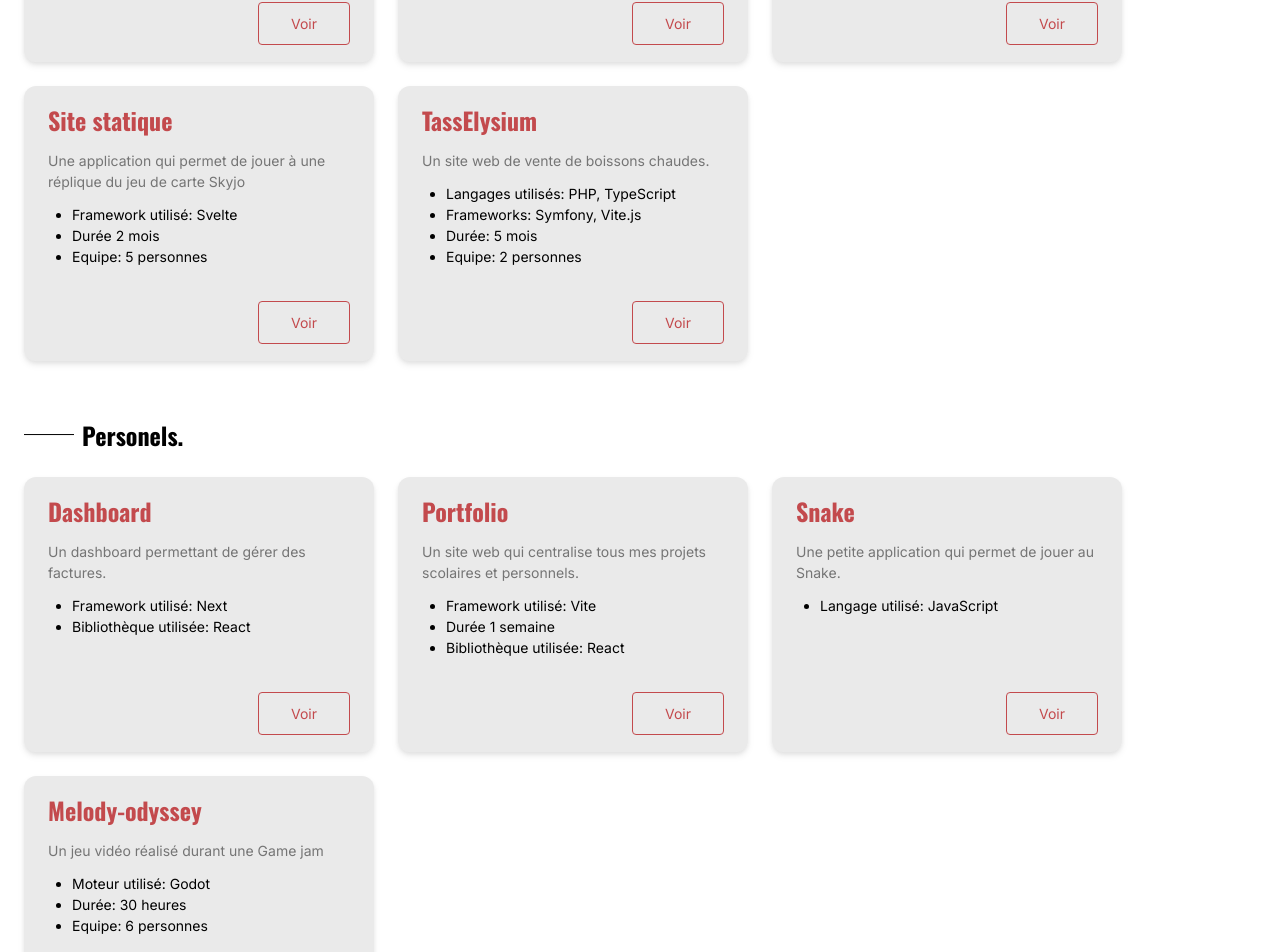
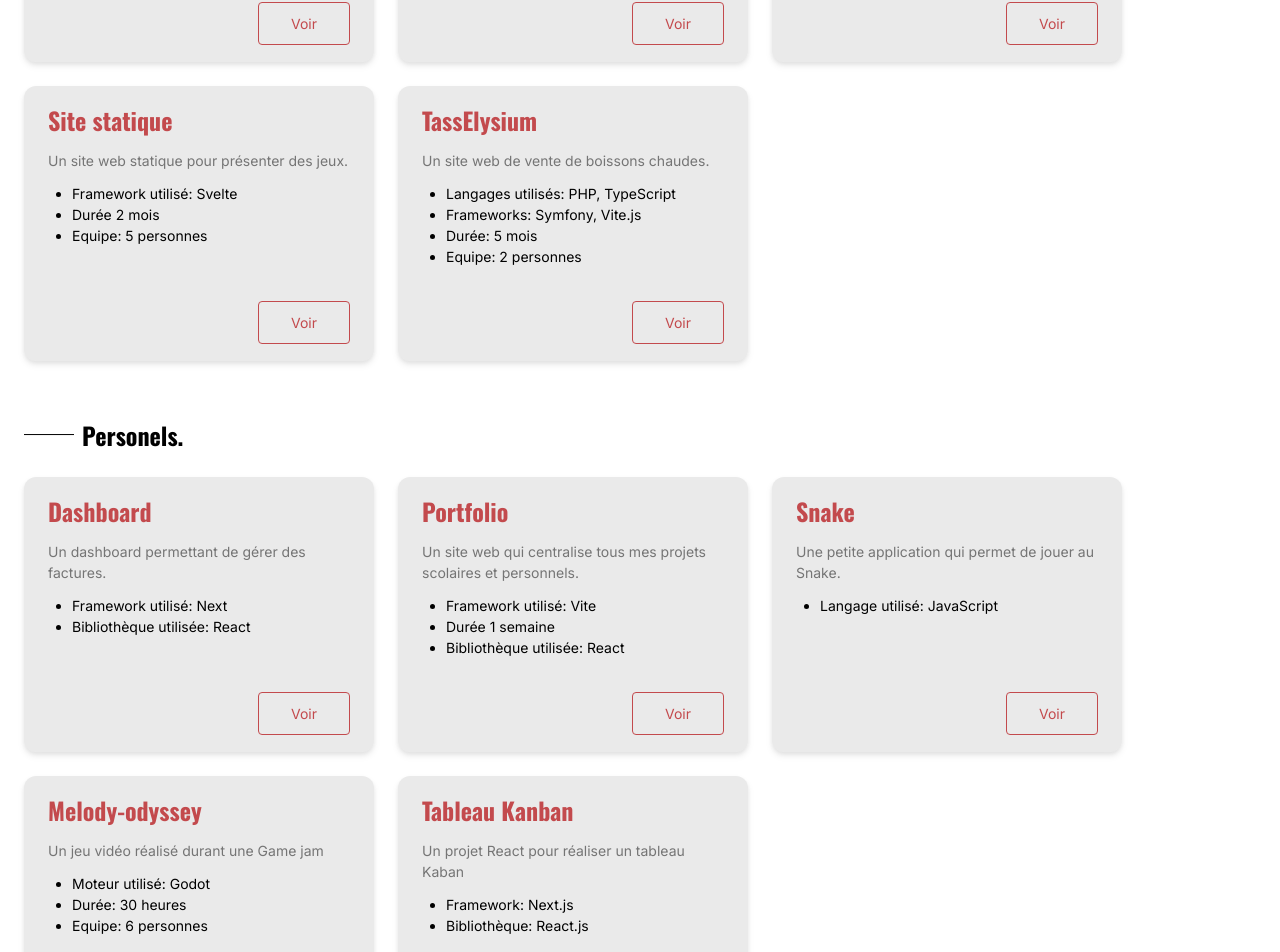
Before and after one commit to SkOor17/portfolio, a React (Vite) app: page /projects in a window 1280 px wide. Shown: the part 443-1395 px from the top of the page. Built offline with nearby package versions, Linux system fonts and the light colour scheme.

Commit message:
add kanban project + fix comment

```diff
--- a/src/data/datas.tsx
+++ b/src/data/datas.tsx
@@ -1,84 +1,91 @@
-import { ReactElement } from "react"
-import TailwindIcon from "../assets/TailwindIcon"
-import KotlinIcon from "../assets/KotlinIcon"
-import PhpIcon from "../assets/PhpIcon"
-import PythonIcon from "../assets/PythonIcon"
-import GoIcon from "../assets/GoIcon"
-import ReactIcon from "../assets/ReactIcon"
-import JavaScriptIcon from "../assets/JavaScript"
+import { ReactElement } from "react";
+import TailwindIcon from "../assets/TailwindIcon";
+import KotlinIcon from "../assets/KotlinIcon";
+import PhpIcon from "../assets/PhpIcon";
+import PythonIcon from "../assets/PythonIcon";
+import GoIcon from "../assets/GoIcon";
+import ReactIcon from "../assets/ReactIcon";
+import JavaScriptIcon from "../assets/JavaScript";
 
 export type ProjectType = {
-    id: number,
-    title: string,
-    description: string,
-    keyWords: Array<string>,
-    category: "perso" | "scolaire",
-    texte: Array<string>,
-    img: string,
-    link?: string,
-    toDisplay?: boolean,
-}
+  id: number;
+  title: string;
+  description: string;
+  keyWords: Array<string>;
+  category: "perso" | "scolaire";
+  texte: Array<string>;
+  img: string;
+  link?: string;
+  toDisplay?: boolean;
+};
 
 type Skill = {
-    id: number,
-    name: string,
-    icon: ReactElement,
-}
+  id: number;
+  name: string;
+  icon: ReactElement;
+};
 
 export const projects: ProjectType[] = [
   {
     id: 1,
     title: "Skyjo",
-        description: "Une application qui permet de jouer à une réplique du jeu de carte Skyjo.",
-        keyWords: ["Langage utilisé: Kotlin", "Durée 3 mois", "Equipe: 5 personnes"],
+    description:
+      "Une application qui permet de jouer à une réplique du jeu de carte Skyjo.",
+    keyWords: [
+      "Langage utilisé: Kotlin",
+      "Durée 3 mois",
+      "Equipe: 5 personnes",
+    ],
     category: "scolaire",
-        texte:
-        [
+    texte: [
       "Pendant un projet de trois mois au sein d'une équipe de cinq personnes, j'ai réalisé une adaptation du jeu Skyjo en Kotlin, en me concentrant sur la partie front-end. Ce travail m'a permis de traverser différentes phases clés : analyse des besoins pour définir les fonctionnalités essentielles, gestion de projet pour coordonner les tâches et assurer une bonne communication au sein de l'équipe, conception de l'interface utilisateur pour garantir une expérience fluide et attrayante, et enfin développement et intégration.",
-            "Ce projet m'a offert une excellente opportunité de mettre en pratique des compétences en développement collaboratif, en design UX/UI, et en méthodologies agiles"
+      "Ce projet m'a offert une excellente opportunité de mettre en pratique des compétences en développement collaboratif, en design UX/UI, et en méthodologies agiles",
     ],
     img: "/assets/Skyjo.png",
-        toDisplay: true
   },
   {
     id: 2,
     title: "Puissance 4",
-        description: "Une application qui permet de jouer au puissance 4 en réseaux.",
+    description:
+      "Une application qui permet de jouer au puissance 4 en réseaux.",
     keyWords: ["Langage utilisé: Go", "Durée 1 mois", "Equipe: 2 personnes"],
     category: "scolaire",
     texte: [
       "Ce projet est un puissance 4 en réseaux. Travailler sur ce jeu m'a permit d'apprendre à utiliser et à comprendre le concept des goroutines en Go mais aussi de continuer à travailler en collaboration avec Git.",
-            "Les principaux objectifs de ce projet était d'éviter tout deadlock ou race-condition pour permettre de jouer sans aucun problème au jeu sur différentes machines. Nous avons donc dû mettre en place un protocole de communication entre les clients et le serveur pour ensuite l'implémenter en Go."
+      "Les principaux objectifs de ce projet était d'éviter tout deadlock ou race-condition pour permettre de jouer sans aucun problème au jeu sur différentes machines. Nous avons donc dû mettre en place un protocole de communication entre les clients et le serveur pour ensuite l'implémenter en Go.",
     ],
     img: "/assets/puissance4.png",
-        toDisplay: true
+    toDisplay: true,
   },
   {
     id: 3,
     title: "Quadtree",
-        description: "Un petit jeu en go qui utilise le principe de quadtree pour générer une map.",
+    description:
+      "Un petit jeu en go qui utilise le principe de quadtree pour générer une map.",
     keyWords: ["Langage utilisé: Go", "Durée 3 mois", "Equipe: 2 personnes"],
     category: "scolaire",
-        texte:
-        [
+    texte: [
       "Pendant ce projet de plusieurs mois nous avons pu collaborer à deux dans le but de réaliser un petit jeu vidéo où nous pouvons déplacer le personnage sur une map généré grâce à un système de quadtree.",
       "La première partie de ce projet était donc de se familiariser avec le langage Go ainsi qu'avec les algorithmes récursifs pour pouvoir faire l'algorithme du quadtree. C'étatit aussi la première fois, pour moi, d'utiliser git et de travailler en équipe. Nous avons aussi dû réaliser par la suite des tests pour valider le bon fonctionnement des algorithmes de génération.",
-            "La deuxième partie de ce projet était plus libre. Nous avons dû réaliser différentes extensions de notre choix pour développer des choses un peu plus complexes. Par exemple, nous avons réalisé un système de téléportation, de sélection de personage, d'animation. En plus nous avons ajouté un système qui nous permet de placer des objets et d'apater les styles des cases en fonctions des ce qui l'entourait."
+      "La deuxième partie de ce projet était plus libre. Nous avons dû réaliser différentes extensions de notre choix pour développer des choses un peu plus complexes. Par exemple, nous avons réalisé un système de téléportation, de sélection de personage, d'animation. En plus nous avons ajouté un système qui nous permet de placer des objets et d'apater les styles des cases en fonctions des ce qui l'entourait.",
     ],
     img: "/assets/quadtree.png",
   },
   {
     id: 4,
     title: "Site statique",
-        description: "Une application qui permet de jouer à une réplique du jeu de carte Skyjo ",
-        keyWords: ["Framework utilisé: Svelte", "Durée 2 mois", "Equipe: 5 personnes"],
+    description: "Un site web statique pour présenter des jeux.",
+    keyWords: [
+      "Framework utilisé: Svelte",
+      "Durée 2 mois",
+      "Equipe: 5 personnes",
+    ],
     category: "scolaire",
-        texte:
-        [
+    texte: [
       "J'ai développé sur une période de 2 mois, dans une équipe de 5, un site statique qui présente différents jeux du studio MINTROCKET.",
-            "Ce projet m'a permis d'utiliser pour la premère fois un framework JavaScript. Le but de ce projet était principalement de faire un site avec une bonne expérience utilisateur en respectant différentes règles. J'ai donc pu perfectionné ma connaissance du HTML et du CSS tout en travaillant avec git pour versionner et collaborer sur ce projet."
+      "Ce projet m'a permis d'utiliser pour la premère fois un framework JavaScript. Le but de ce projet était principalement de faire un site avec une bonne expérience utilisateur en respectant différentes règles. J'ai donc pu perfectionné ma connaissance du HTML et du CSS tout en travaillant avec git pour versionner et collaborer sur ce projet.",
     ],
-        img: "/assets/site.png"
+    img: "/assets/site.png",
   },
   {
     id: 5,
@@ -86,26 +93,30 @@ export const projects: ProjectType[] = [
     description: "Un dashboard permettant de gérer des factures.",
     keyWords: ["Framework utilisé: Next", "Bibliothèque utilisée: React"],
     category: "perso",
-        texte:
-        [
+    texte: [
       "Ce projet à été réalisé en suivant le tutoriel de Vercel. Il permet d'apprendre à développer une application fullstack de gestions de factures en utilisant une database, avec un système de compte et de connexions.",
-            "Grâce à ce tutoriel j'ai pu comprendre plusieurs principes de Next et comment optimiser l'application de la meilleure manière. De plus j'ai appris à déployer l'application avec Vercel et à utiliser des bases de données pour gérer et stocker toutes les données nécessaires pour faire foncitonner l'application. Enfin, j'ai aussi acquérit quelques connaissances en UX, par exemple pour afficher en avance des modèle en attendant que les données soient récupérées de la base de données."
+      "Grâce à ce tutoriel j'ai pu comprendre plusieurs principes de Next et comment optimiser l'application de la meilleure manière. De plus j'ai appris à déployer l'application avec Vercel et à utiliser des bases de données pour gérer et stocker toutes les données nécessaires pour faire foncitonner l'application. Enfin, j'ai aussi acquérit quelques connaissances en UX, par exemple pour afficher en avance des modèle en attendant que les données soient récupérées de la base de données.",
     ],
     img: "/assets/dashboard.png",
-        link: "https://nextjs-dashboard-sooty-two-16.vercel.app/"
+    link: "https://nextjs-dashboard-sooty-two-16.vercel.app/",
+    toDisplay: true,
   },
   {
     id: 6,
     title: "Portfolio",
-        description: "Un site web qui centralise tous mes projets scolaires et personnels.",
-        keyWords: ["Framework utilisé: Vite", "Durée 1 semaine", "Bibliothèque utilisée: React"],
+    description:
+      "Un site web qui centralise tous mes projets scolaires et personnels.",
+    keyWords: [
+      "Framework utilisé: Vite",
+      "Durée 1 semaine",
+      "Bibliothèque utilisée: React",
+    ],
     category: "perso",
-        texte:
-        [
+    texte: [
       "J'ai conçu ce portfolio en utilisant Vite.js avec React, un duo technologique performant et moderne.",
-            "Ce choix me permet de maintenir le site de manière simple et efficace, tout en facilitant l'ajout progressif de mes projets. Ainsi, je peux régulièrement enrichir ce portfolio pour mettre en valeur mes compétences en développement logiciel."
+      "Ce choix me permet de maintenir le site de manière simple et efficace, tout en facilitant l'ajout progressif de mes projets. Ainsi, je peux régulièrement enrichir ce portfolio pour mettre en valeur mes compétences en développement logiciel.",
     ],
-        img: "/assets/portfolio.png"
+    img: "/assets/portfolio.png",
   },
   {
     id: 7,
@@ -113,12 +124,12 @@ export const projects: ProjectType[] = [
     description: "Une petite application qui permet de jouer au Snake.",
     keyWords: ["Langage utilisé: JavaScript"],
     category: "perso",
-        texte:
-        [
-            "Ce projet permet de jouer à Snake sur une application web",
-            "Le but de ce petit projet est de réaliser quelque chose de concret pour valider mes compétences en JavaScript mais aussi pour avoir une première approche de la POO (programmation orientée objet) dans ce langage. De plus, j'ai aussi appris à manipuler le DOM pour réaliser ce projet."
+    texte: [
+      "Ce projet consiste à développer une application web permettant de jouer au jeu Snake.",
+      "L'objectif principal de ce projet était de créer une application concrète pour valider mes compétences en JavaScript, tout en ayant une première approche de la programmation orientée objet (POO) dans ce langage. De plus, j'ai appris à manipuler le DOM pour réaliser ce projet, ce qui m'a permis de mieux comprendre l'interaction entre JavaScript et le HTML.",
+      "J'ai utilisé JavaScript pour implémenter la logique du jeu, en me concentrant sur la gestion des déplacements du serpent, la détection des collisions et le calcul du score. J'ai également intégré un système de contrôles simples pour permettre à l'utilisateur de jouer facilement."
     ],
-        img: "/assets/snake.png"
+    img: "/assets/snake.png",
   },
   {
     id: 8,
@@ -128,18 +139,17 @@ export const projects: ProjectType[] = [
       "Langages utilisés: PHP, TypeScript",
       "Frameworks: Symfony, Vite.js",
       "Durée: 5 mois",
-            "Equipe: 2 personnes"
+      "Equipe: 2 personnes",
     ],
     category: "scolaire",
-        texte:
-        [
+    texte: [
       "TassElysium est un site web développé dans le cadre d’un projet scolaire de cinq mois, réalisé en équipe de cinq personnes. Ce projet avait pour objectif de concevoir et de livrer une application fonctionnelle en suivant un processus complet de développement. Le back-end, développé avec Symfony, offre une API REST robuste, tandis que le front-end, conçu avec Vite.js, TypeScript et Tailwind CSS, propose une interface moderne et réactive.",
       "Chaque étape du projet a été rigoureusement menée, de la communication initiale et de l’analyse des besoins à la conception, en passant par le développement et la gestion du projet. Nous avons élaboré des diagrammes UML pour structurer efficacement l’application et avons intégré des design patterns tels que le State Pattern afin d’assurer une architecture solide et évolutive. Une attention particulière a été accordée au travail d’équipe et à la répartition des tâches, avec un suivi constant de l'avanceent du projet",
       "À la fin du projet, une analyse critique a été réalisée pour identifier les succès et les points à améliorer. Cette expérience nous a permis de consolider nos compétences en développement web, en gestion de projet et en résolution de problèmes techniques dans un cadre collaboratif.",
     ],
     img: "/assets/tasselysium.png",
     link: "https://tasselysium.noknok.dev/#/",
-        toDisplay: true
+    toDisplay: true,
   },
   {
     id: 9,
@@ -148,53 +158,65 @@ export const projects: ProjectType[] = [
     keyWords: [
       "Moteur utilisé: Godot",
       "Durée: 30 heures",
-            "Equipe: 6 personnes"
+      "Equipe: 6 personnes",
     ],
     category: "perso",
-        texte:
-        [
+    texte: [
       "Lors d'une game jam intense de 30 heures, j'ai eu l'opportunité de développer un jeu vidéo au sein d'une équipe de 6 personnes, une expérience qui m'a permis d'acquérir et de renforcer de nombreuses compétences. Nous avons dû gérer efficacement la pression du temps, prioriser les tâches et collaborer étroitement pour respecter les délais serrés. J'ai également appris à utiliser le moteur de jeu Godot, en m'adaptant rapidement à ses fonctionnalités et en contribuant à la création d'un prototype fonctionnel.",
-            "Cette expérience m'a permis de développer mes compétences en résolution de problèmes, en communication d'équipe et en gestion de projet, tout en renforçant ma capacité à travailler sous contraintes techniques et temporelles."
+      "J'ai eu comme rôle de gérer l'équipe et de coordonner les tâches, en m'assurant que chacun puisse contribuer efficacement au projet. J'ai ainsi du gérer le git et les conflits qui pouvaient arriver.",
+      "Cette expérience m'a permis de développer mes compétences en résolution de problèmes, en communication d'équipe et en gestion de projet, tout en renforçant ma capacité à travailler sous contraintes techniques et temporelles.",
     ],
     img: "/assets/melody_odyssey.png",
     link: "https://koriaaaaaaaaaaa.itch.io/melody-odyssey",
   },
-]
+  {
+    id: 10,
+    title: "Tableau Kanban",
+    description: "Un projet React pour réaliser un tableau Kaban",
+    keyWords: ["Framework: Next.js", "Bibliothèque: React.js"],
+    category: "perso",
+    texte: [
+      "Dans le cadre de ce projet, j'ai développé un tableau Kanban en utilisant React.js et Next.js. Ce projet m'a permis de renforcer mes compétences en développement front-end et en gestion de l'état des composants.",
+      "J'ai conçu une interface utilisateur intuitive et réactive, permettant de créer, déplacer et supprimer des tâches facilement. L'utilisation de React.js m'a aidé à structurer le code de manière modulaire et à réutiliser les composants efficacement.",
+    ],
+    img: "/assets/kanban.png",
+  },
+];
 
 export const skills: Skill[] = [
   {
     id: 1,
     name: "Tailwind",
-        icon: <TailwindIcon/>
+    icon: <TailwindIcon />,
   },
   {
     id: 2,
     name: "Kotlin",
-        icon: <KotlinIcon/>
+    icon: <KotlinIcon />,
   },
   {
     id: 3,
     name: "Php",
-        icon: <PhpIcon/>
+    icon: <PhpIcon />,
   },
   {
     id: 4,
     name: "Python",
-        icon: <PythonIcon/>
+    icon: <PythonIcon />,
   },
   {
     id: 5,
     name: "Go",
-        icon: <GoIcon/>
+    icon: <GoIcon />,
   },
   {
     id: 6,
     name: "React",
-        icon: <ReactIcon/>
+    icon: <ReactIcon />,
   },
   {
     id: 7,
     name: "JavaScript",
-        icon: <JavaScriptIcon/>
+    icon: <JavaScriptIcon />,
   },
-]
+];
```
Also changed, not shown: public/assets/kanban.png (added). Lines whose indentation alone changed are shown as unchanged.
